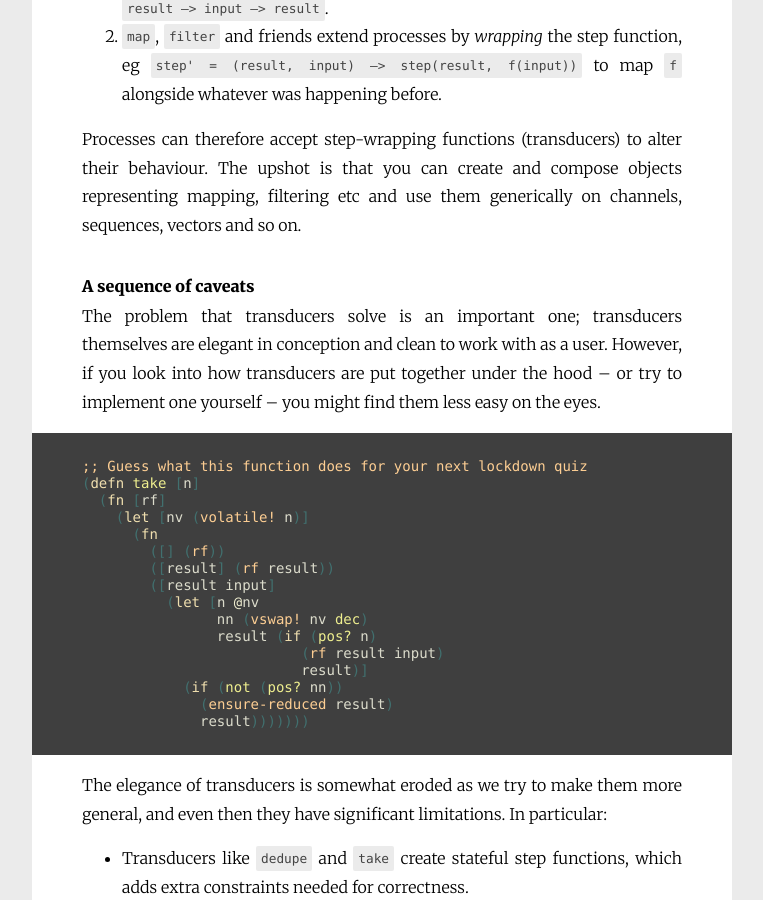
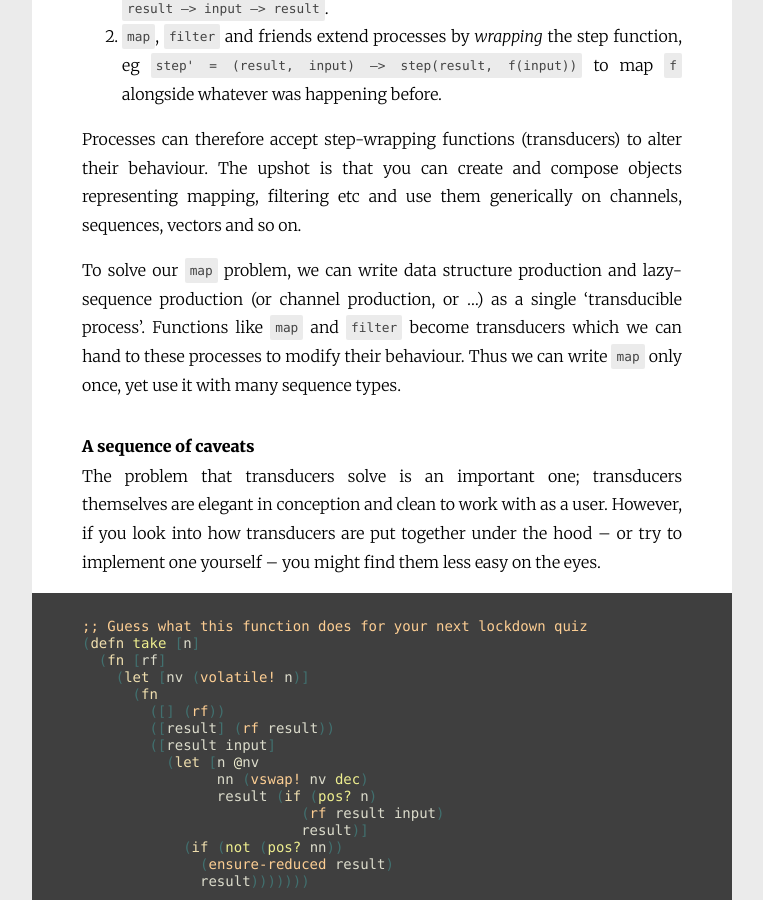
Before and after one commit to MikeInnes/mikeinnes.github.io, a Jekyll site: the page built from _posts/2020-06-12-transducers.md, in a window 1280 px wide and 900 px high, scrolled down 1303 px. Shown: the whole window, without its empty margins (258-1021 px from the left). Built offline with Jekyll 4.4.1, drawn with Linux system fonts in a browser that asks for light colours; nearby versions of some CDN libraries.

Commit message:
clarify how transducers solve the problem

```diff
--- a/_posts/2020-06-12-transducers.md
+++ b/_posts/2020-06-12-transducers.md
@@ -36,6 +36,8 @@ Clojure resolves this with two insights:
 2. `map`, `filter` and friends extend processes by _wrapping_ the step function, eg `step' = (result, input) –> step(result, f(input))` to map `f` alongside whatever was happening before.
 
 Processes can therefore accept step-wrapping functions (transducers) to alter their behaviour. The upshot is that you can create and compose objects representing mapping, filtering etc and use them generically on channels, sequences, vectors and so on.
+
+To solve our `map` problem, we can write data structure production and lazy-sequence production (or channel production, or ...) as a single 'transducible process'. Functions like `map` and `filter` become transducers which we can hand to these processes to modify their behaviour. Thus we can write `map` only once, yet use it with many sequence types.
 
 ## A sequence of caveats
 
```
Also changed, not shown: 2 other files.
